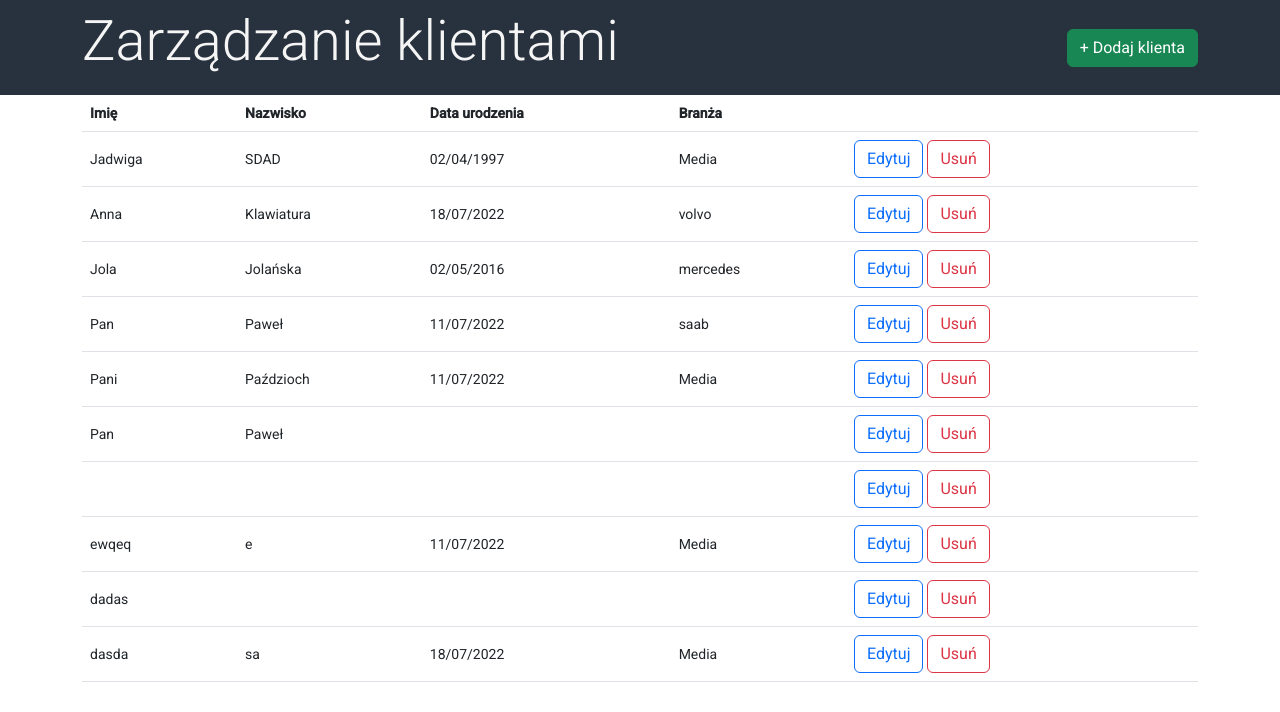
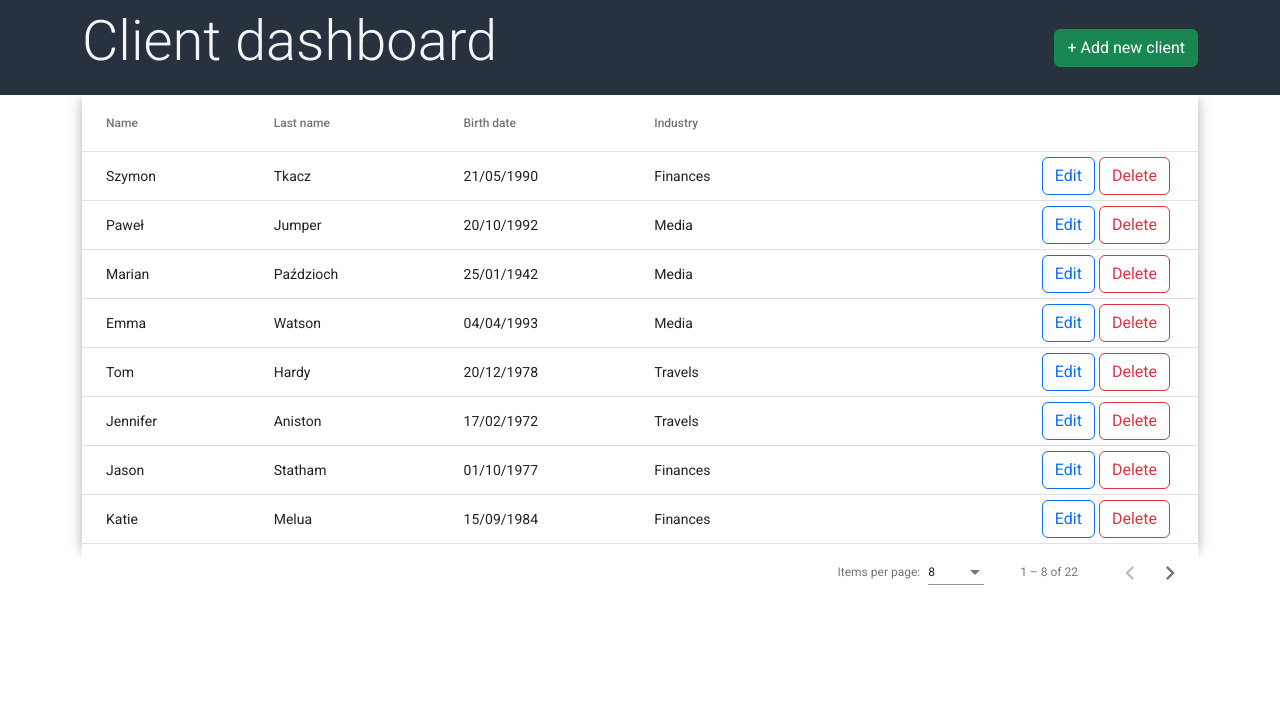
Before and after one commit to SzymonTkacz/AdminApp, an Angular app in the folder frontend/: page / in a window 1280 px wide. Shown: the top 712 px of the page. Built offline with nearby package versions, Linux system fonts and the light colour scheme; data requests are answered from the project's data file.

Commit message:
dodanie sortowania i paginacji

```diff
--- a/frontend/db.json
+++ b/frontend/db.json
@@ -1,91 +1,158 @@
 {
   "clients": [
     {
-      "id": 4,
-      "firstName": "Jadwiga",
-      "lastName": "SDAD",
-      "birth": "04.02.1997",
+      "id": 14,
+      "firstName": "Szymon",
+      "lastName": "Tkacz",
+      "birth": "1990-05-21T22:00:00.000Z",
+      "industry": "Finances"
+    },
+    {
+      "id": 15,
+      "firstName": "Paweł",
+      "lastName": "Jumper",
+      "birth": "1992-10-20T23:00:00.000Z",
       "industry": "Media"
     },
     {
-      "id": 5,
-      "firstName": "Anna",
-      "lastName": "Klawiatura",
-      "birth": "2022-07-18T22:00:00.000Z",
-      "industry": "volvo"
-    },
-    {
-      "id": 6,
-      "firstName": "Jola",
-      "lastName": "Jolańska",
-      "birth": "2016-05-02T22:00:00.000Z",
-      "industry": "mercedes"
-    },
-    {
-      "id": 7,
-      "firstName": "Pan",
-      "lastName": "Paweł",
-      "birth": "2022-07-11T22:00:00.000Z",
-      "industry": "saab"
-    },
-    {
-      "id": 8,
-      "firstName": "Pani",
+      "id": 16,
+      "firstName": "Marian",
       "lastName": "Paździoch",
-      "birth": "2022-07-11T22:00:00.000Z",
+      "birth": "1942-01-25T22:00:00.000Z",
       "industry": "Media"
     },
     {
-      "id": 9,
-      "firstName": "Pan",
-      "lastName": "Paweł",
-      "birth": "",
-      "industry": ""
-    },
-    {
-      "id": 10,
-      "firstName": null,
-      "lastName": null,
-      "birth": null,
-      "industry": null
-    },
-    {
-      "id": 11,
-      "firstName": "ewqeq",
-      "lastName": "e",
-      "birth": "2022-07-11T22:00:00.000Z",
+      "id": 17,
+      "firstName": "Emma",
+      "lastName": "Watson",
+      "birth": "1993-04-04T22:00:00.000Z",
       "industry": "Media"
     },
     {
-      "id": 12,
-      "firstName": "dadas",
-      "lastName": null,
-      "birth": null,
-      "industry": null
+      "id": 18,
+      "firstName": "Tom",
+      "lastName": "Hardy",
+      "birth": "1978-12-20T23:00:00.000Z",
+      "industry": "Travels"
     },
     {
-      "id": 13,
-      "firstName": "dasda",
-      "lastName": "sa",
-      "birth": "2022-07-18T22:00:00.000Z",
+      "id": 19,
+      "firstName": "Jennifer",
+      "lastName": "Aniston",
+      "birth": "1972-02-17T23:00:00.000Z",
+      "industry": "Travels"
+    },
+    {
+      "id": 20,
+      "firstName": "Jason",
+      "lastName": "Statham",
+      "birth": "1977-10-01T23:00:00.000Z",
+      "industry": "Finances"
+    },
+    {
+      "id": 21,
+      "firstName": "Katie",
+      "lastName": "Melua",
+      "birth": "1984-09-15T22:00:00.000Z",
+      "industry": "Finances"
+    },
+    {
+      "id": 22,
+      "firstName": "Zlatan",
+      "lastName": "Ibrahimović",
+      "birth": "1981-10-02T23:00:00.000Z",
+      "industry": "Travels"
+    },
+    {
+      "id": 24,
+      "firstName": "John",
+      "lastName": "Travolta",
+      "birth": "1954-02-17T23:00:00.000Z",
+      "industry": "Finances"
+    },
+    {
+      "id": 25,
+      "firstName": "Cameron",
+      "lastName": "Diaz",
+      "birth": "1972-08-29T23:00:00.000Z",
+      "industry": "Media"
+    },
+    {
+      "id": 26,
+      "firstName": "Rick",
+      "lastName": "Sanchez",
+      "birth": "1946-11-10T23:00:00.000Z",
+      "industry": "Travels"
+    },
+    {
+      "id": 27,
+      "firstName": "Matt",
+      "lastName": "Damon",
+      "birth": "1970-10-07T23:00:00.000Z",
+      "industry": "Travels"
+    },
+    {
+      "id": 28,
+      "firstName": "Elon",
+      "lastName": "Musk",
+      "birth": "1962-07-31T22:00:00.000Z",
+      "industry": "Finances"
+    },
+    {
+      "id": 29,
+      "firstName": "Homer",
+      "lastName": "Simpson",
+      "birth": "1968-07-08T23:00:00.000Z",
+      "industry": "Media"
+    },
+    {
+      "id": 30,
+      "firstName": "Ned",
+      "lastName": "Flanders",
+      "birth": "1969-11-23T23:00:00.000Z",
+      "industry": "Finances"
+    },
+    {
+      "id": 31,
+      "firstName": "Angelina",
+      "lastName": "Jolie",
+      "birth": "1975-06-03T23:00:00.000Z",
+      "industry": "Travels"
+    },
+    {
+      "id": 32,
+      "firstName": "Tony",
+      "lastName": "Hawk",
+      "birth": "1968-05-11T23:00:00.000Z",
+      "industry": "Travels"
+    },
+    {
+      "id": 33,
+      "firstName": "Colin",
+      "lastName": "McRae",
+      "birth": "1968-08-04T23:00:00.000Z",
+      "industry": "Finances"
+    },
+    {
+      "id": 34,
+      "firstName": "Deborah",
+      "lastName": "De Luca",
+      "birth": "1980-05-20T22:00:00.000Z",
+      "industry": "Travels"
+    },
+    {
+      "id": 35,
+      "firstName": "Morty",
+      "lastName": "Smith",
+      "birth": "2003-11-27T23:00:00.000Z",
+      "industry": "Finances"
+    },
+    {
+      "id": 36,
+      "firstName": "Morgan",
+      "lastName": "Freeman",
+      "birth": "1937-05-31T23:00:00.000Z",
       "industry": "Media"
     }
-  ],
-  "posts": [
-    {
-      "id": 1,
-      "title": "json-server",
-      "author": "typicode"
-    }
-  ],
-  "comments": [
-    {
-      "id": 1,
-      "body": "some comment",
-      "postId": 1
-    }
-  ],
-  "profile": {
-    "name": "typicode"
-  }
+  ]
 }
--- a/frontend/src/app/client-dashboard/client-dashboard.component.html
+++ b/frontend/src/app/client-dashboard/client-dashboard.component.html
@@ -1,37 +1,60 @@
 <nav class="navbar navbar-light dark-theme">
     <div class="container">
-        <p class="display-4 white-font">Zarządzanie klientami</p>
+        <p class="display-4 white-font">Client dashboard</p>
         <div class="d-flex">
-            <button type="button" class="btn btn-success" data-toggle="modal" data-target="#exampleModal">+ Dodaj klienta</button>
+            <button type="button" class="btn btn-success" data-toggle="modal" data-target="#exampleModal">+ Add new client</button>
         </div>
     </div>
 </nav>
 
 <div class="container">
-    <table class="table">
-        <thead>
-            <tr>
-                <th scope="col">Imię</th>
-                <th scope="col">Nazwisko</th>
-                <th scope="col">Data urodzenia</th>
-                <th scope="col">Branża</th>
-                <th scope="col"></th>
-            </tr>
-        </thead>
-        <tbody>
-            <tr *ngFor="let row of clientData" styles="padding: 10px">
-                <td>{{row.firstName}}</td>
-                <td>{{row.lastName}}</td>
-                <td>{{row.birth | date: 'dd/MM/yyyy'}}</td>
-                <td>{{row.industry}}</td>
-                <td>
-                    <button type="button" (click)="onEdit(row)" data-toggle="modal" data-target="#exampleModal" class="btn btn-outline-primary">Edytuj</button>
-                    <button class="btn btn-outline-danger mx-1" (click)="deleteClient(row)">Usuń</button>
-                </td>
-            </tr>
-        </tbody>
+    <table mat-table matSort [dataSource]="dataSource" class="mat-elevation-z8" style="width: 100%; height: 48px;">
+
+        <ng-container matColumnDef="firstName">
+        <th mat-header-cell mat-sort-header *matHeaderCellDef> Name </th>
+        <td mat-cell *matCellDef="let element"> {{element.firstName}} </td>
+        </ng-container>
+
+        <ng-container matColumnDef="lastName">
+            <th mat-header-cell mat-sort-header *matHeaderCellDef> Last name </th>
+            <td mat-cell *matCellDef="let element"> {{element.lastName}} </td>
+        </ng-container>
+
+        <ng-container matColumnDef="birth">
+            <th mat-header-cell mat-sort-header *matHeaderCellDef> Birth date </th>
+            <td mat-cell *matCellDef="let element"> {{element.birth | date: 'dd/MM/yyyy'}} </td>
+        </ng-container>
+
+        <ng-container matColumnDef="industry" style="height: 48px; margin-top: 10px;">
+            <th mat-header-cell mat-sort-header *matHeaderCellDef> Industry </th>
+            <td mat-cell *matCellDef="let element" class="space-between">
+                {{element.industry}}
+                <div>
+                    <button type="button" (click)="onEdit(element)" data-toggle="modal" data-target="#exampleModal" class="btn btn-outline-primary">Edit</button>
+                    <button class="btn btn-outline-danger mx-1" (click)="deleteClient(element)">Delete</button>
+                </div>
+            </td>
+        </ng-container>
+
+        <ng-container matColumnDef="">
+            <th mat-header-cell *matHeaderCellDef></th>
+            <td mat-cell *matCellDef="let element">
+                <button type="button" (click)="onEdit(element)" data-toggle="modal" data-target="#exampleModal" class="btn btn-outline-primary">Edytuj</button>
+                <button class="btn btn-outline-danger mx-1" (click)="deleteClient(element)">Usuń</button>
+            </td>
+        </ng-container>
+
+
+        <tr mat-header-row *matHeaderRowDef="displayedColumns"></tr>
+        <tr mat-row *matRowDef="let row; columns: displayedColumns;"></tr>
     </table>
+    <mat-paginator #paginator
+        [pageSize]="8"
+        [pageSizeOptions]="[4, 8, 12]"
+        aria-label="Select page">
+    </mat-paginator>
 </div>
+
 
 <!-- Modal -->
 <div class="modal fade" id="exampleModal" tabindex="-1" role="dialog" aria-labelledby="exampleModalLabel" aria-hidden="true">
@@ -40,10 +63,10 @@
     <div class="modal-header dark-theme">
 
         <div *ngIf="editingClient; else addClientCaption">
-            <h1 class="modal-title" id="exampleModalLabel">Edycja klienta</h1>
+            <h1 class="modal-title" id="exampleModalLabel">Edit a client</h1>
         </div>
         <ng-template #addClientCaption>
-            <h1 class="modal-title" id="exampleModalLabel">Dodawanie klienta</h1>
+            <h1 class="modal-title" id="exampleModalLabel">Adding a client</h1>
         </ng-template>
 
         <button type="button" class="close" data-dismiss="modal" aria-label="Close">
@@ -54,31 +77,31 @@
         <form [formGroup]="clientForm" class="form-container">
             <p>
                 <mat-form-field appearance="legacy" required>
-                    <mat-label>Podaj Imię</mat-label>
-                    <input matInput formControlName="firstName" placeholder="Imię">
+                    <mat-label>Enter mame</mat-label>
+                    <input matInput formControlName="firstName" placeholder="Name">
                     <mat-hint></mat-hint>
                 </mat-form-field>
             </p>
             <p>
                 <mat-form-field appearance="legacy" required>
-                    <mat-label>Podaj Nazwisko</mat-label>
-                    <input matInput formControlName="lastName" placeholder="Nazwisko">
+                    <mat-label>Enter last name</mat-label>
+                    <input matInput formControlName="lastName" placeholder="Last name">
                     <mat-hint></mat-hint>
                 </mat-form-field>
             </p>
             <p>
                 <mat-form-field appearance="legacy">
-                    <mat-label>Branża</mat-label>
+                    <mat-label>Choose industry</mat-label>
                     <select matNativeControl formControlName="industry">
-                    <option value="Finanse">Finanse</option>
+                    <option value="Finances">Finances</option>
                     <option value="Media">Media</option>
-                    <option value="Podróże">Podróże</option>
+                    <option value="Travels">Travels</option>
                     </select>
                 </mat-form-field>
             </p>
             <p>
                 <mat-form-field appearance="legacy">
-                    <mat-label>Data urodzenia</mat-label>
+                    <mat-label>Birth date</mat-label>
                     <input matInput [matDatepicker]="picker" formControlName="birth">
                     <mat-hint>MM/DD/YYYY</mat-hint>
                     <mat-datepicker-toggle matSuffix [for]="picker" ></mat-datepicker-toggle>
@@ -86,17 +109,17 @@
                 </mat-form-field>
             </p>
             <p *ngIf="invalidForm" style="color: red !important;">
-                Wszystkie pola wymagane
+                All fields required
             </p>
         </form>
     </div>
     <div class="modal-footer">
-        <button type="button" (click)="cancel()" class="btn btn-secondary" #cancelButton data-dismiss="modal">Anuluj</button>
+        <button type="button" (click)="cancel()" class="btn btn-secondary" #cancelButton data-dismiss="modal">Cancel</button>
         <div *ngIf="editingClient; else addButton">
-            <button type="button" (click)="updateClient()" class="btn btn-success">Zapisz zmiany</button>
+            <button type="button" (click)="updateClient()" class="btn btn-success">Save changes</button>
         </div>
         <ng-template #addButton>
-            <button type="button" (click)="addClient()" class="btn btn-success">Dodaj</button>
+            <button type="button" (click)="addClient()" class="btn btn-success">Add client</button>
         </ng-template>
     </div>
     </div>
--- a/frontend/src/app/client-dashboard/client-dashboard.component.scss
+++ b/frontend/src/app/client-dashboard/client-dashboard.component.scss
@@ -1,9 +1,5 @@
  ::ng-deep .cdk-overlay-container {
     z-index: 1200 !important;
-  }
-
-  .yellow-theme {
-    background-color: #ffba00;
   }
 
   .dark-theme {
@@ -18,6 +14,12 @@
     color: whitesmoke;
   }
 
-  td {
-    vertical-align:middle;
+  .space-between {
+    display: flex;
+    flex-direction: row;
+    justify-content: space-between;
+    height: 100%;
+    align-items: center;
+    padding-top: 5px;
+    padding-bottom: 5px;
   }
--- a/frontend/src/app/client-dashboard/client-dashboard.component.ts
+++ b/frontend/src/app/client-dashboard/client-dashboard.component.ts
@@ -1,5 +1,8 @@
 import { Component, ElementRef, OnInit, ViewChild } from '@angular/core';
 import { FormBuilder, FormGroup } from '@angular/forms';
+import { MatPaginator } from '@angular/material/paginator';
+import { MatSort } from '@angular/material/sort';
+import { MatTableDataSource } from '@angular/material/table';
 import { ClientService } from '../services/client.service';
 import { ClientModel } from './client.model';
 
@@ -9,12 +12,16 @@ import { ClientModel } from './client.model';
   styleUrls: ['./client-dashboard.component.scss']
 })
 export class ClientDashboardComponent implements OnInit {
-  clientForm: FormGroup
+  clientForm !: FormGroup
   client = new ClientModel()
   clientData: ClientModel[]
   editingClient = false
   invalidForm = false
-  @ViewChild('cancelButton') cancelButton: ElementRef<HTMLElement>
+  displayedColumns = ['firstName', 'lastName', 'birth', 'industry']
+  dataSource !: MatTableDataSource<any>
+  @ViewChild('cancelButton') cancelButton !: ElementRef<HTMLElement>
+  @ViewChild('paginator') paginator !: MatPaginator
+  @ViewChild(MatSort) matSort !: MatSort
 
   constructor(private formBuilder: FormBuilder, private clientService: ClientService) {}
   ngOnInit(): void {
@@ -30,6 +37,9 @@ export class ClientDashboardComponent implements OnInit {
   getClients() {
     this.clientService.getClients().subscribe(res => {
       this.clientData = res;
+      this.dataSource = new MatTableDataSource(res)
+      this.dataSource.paginator = this.paginator
+      this.dataSource.sort = this.matSort
     })
   }
 
```
Also changed, not shown: frontend/src/app/app.module.ts (+7 -1 lines).
